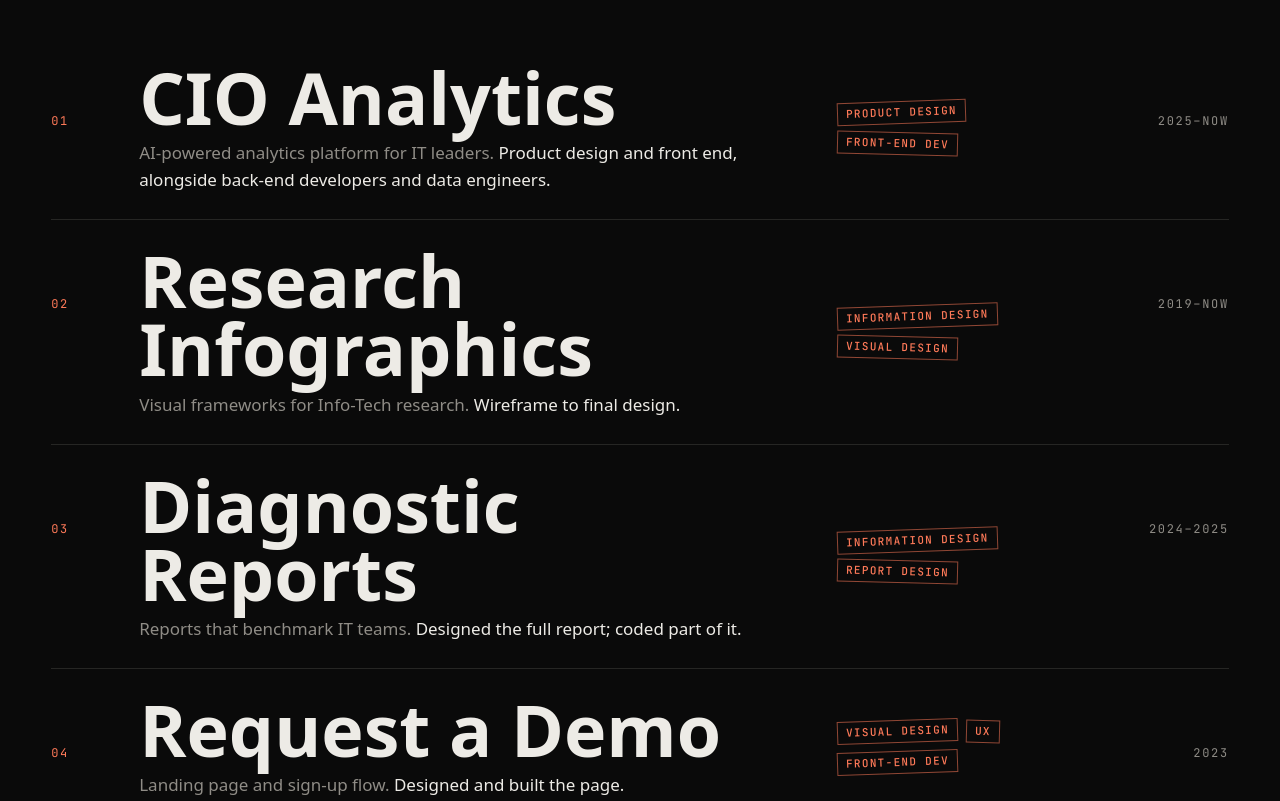
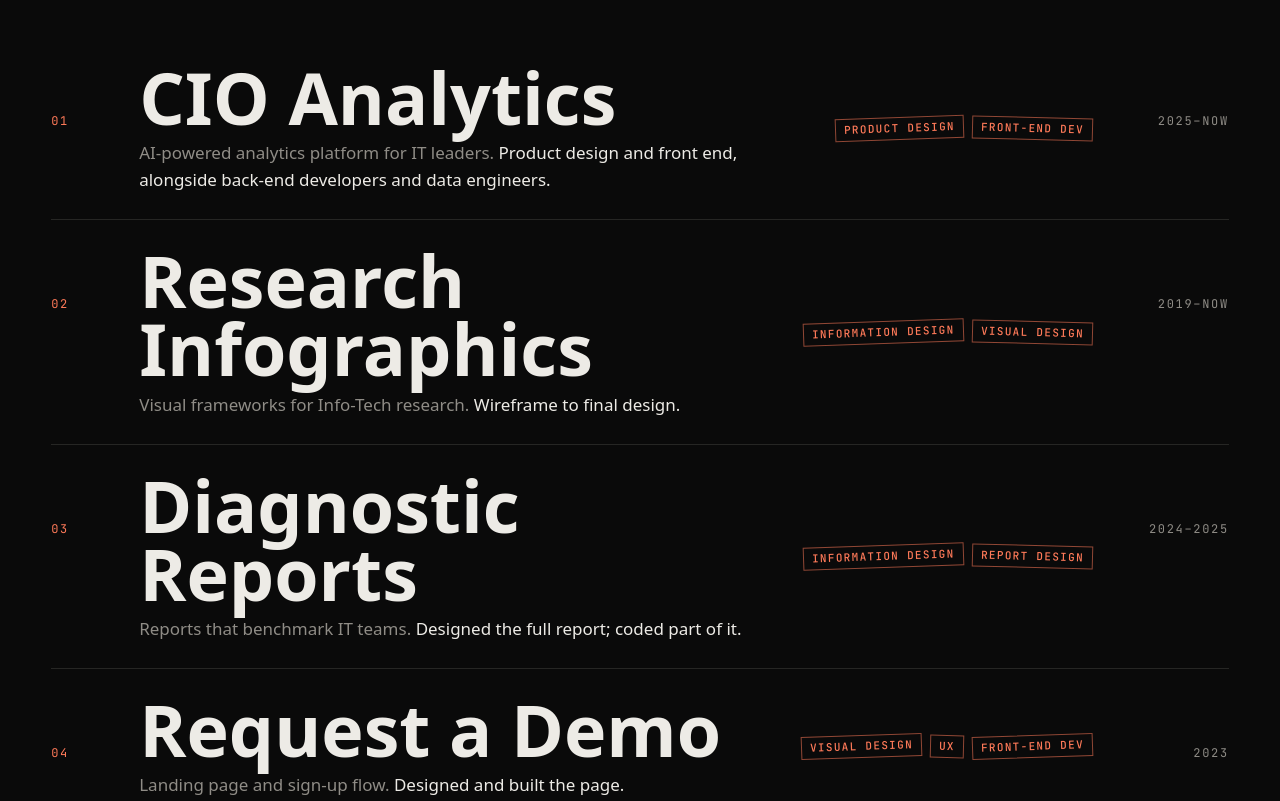
Before and after one commit to drosenfeld87/mysite, a plain HTML site: page preview-3d8f7617/index.html in a window 1280 px wide. Shown: the part 1122-1923 px from the top of the page. Drawn offline with Linux system fonts and the light colour scheme; no server answers; a web font is replaced by a local one.

Commit message:
Keep role labels on one line in the project list
Co-Authored-By: Claude Opus 5.5 <noreply@anthropic.com>
Claude-Session: https://claude.ai/code/session_01VL4Lb2NPkxV2R89rKHL5Ya

```diff
--- a/preview-3d8f7617/css/site.css
+++ b/preview-3d8f7617/css/site.css
@@ -75,7 +75,7 @@ a.sticker { text-decoration: none; }
 /* ---------- Index ---------- */
 .index { list-style: none; margin: 40px 0 0; padding: 0; }
 .index a {
-  display: grid; grid-template-columns: 4rem minmax(0, 1fr) 16rem 7rem; gap: 24px; align-items: baseline;
+  display: grid; grid-template-columns: 4rem minmax(0, 1fr) auto 7rem; gap: 24px; align-items: baseline;
   padding: 26px 0; border-bottom: 1px solid var(--line); text-decoration: none;
 }
 .index .n { color: var(--accent); }
@@ -195,3 +195,7 @@ html { scroll-padding-top: 88px; }
 
 /* Current section in the masthead */
 .masthead nav a[aria-current="page"] { color: var(--accent); }
+
+/* Role labels sit on one line on wider screens; they may wrap on phones */
+.index .tags { flex-wrap: nowrap; justify-content: flex-end; }
+@media (max-width: 900px) { .index .tags { flex-wrap: wrap; justify-content: flex-start; } }
```
